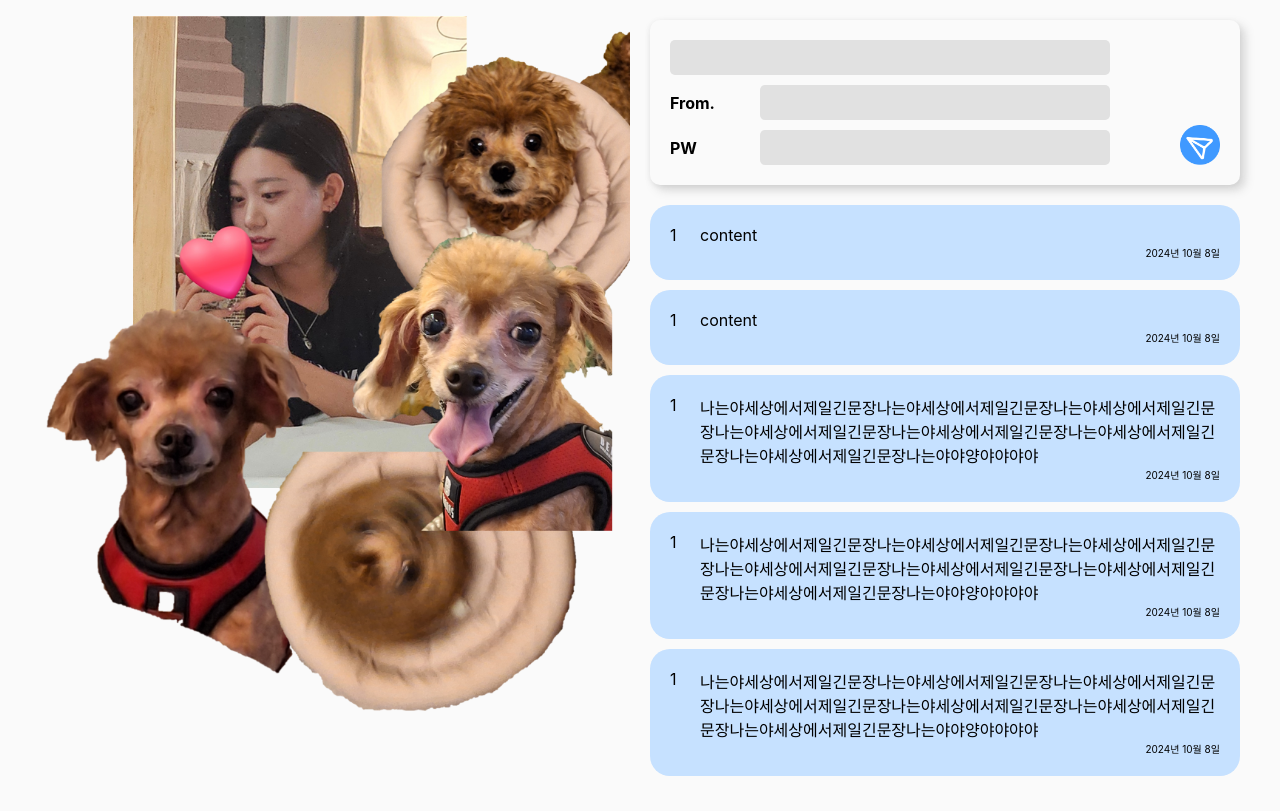
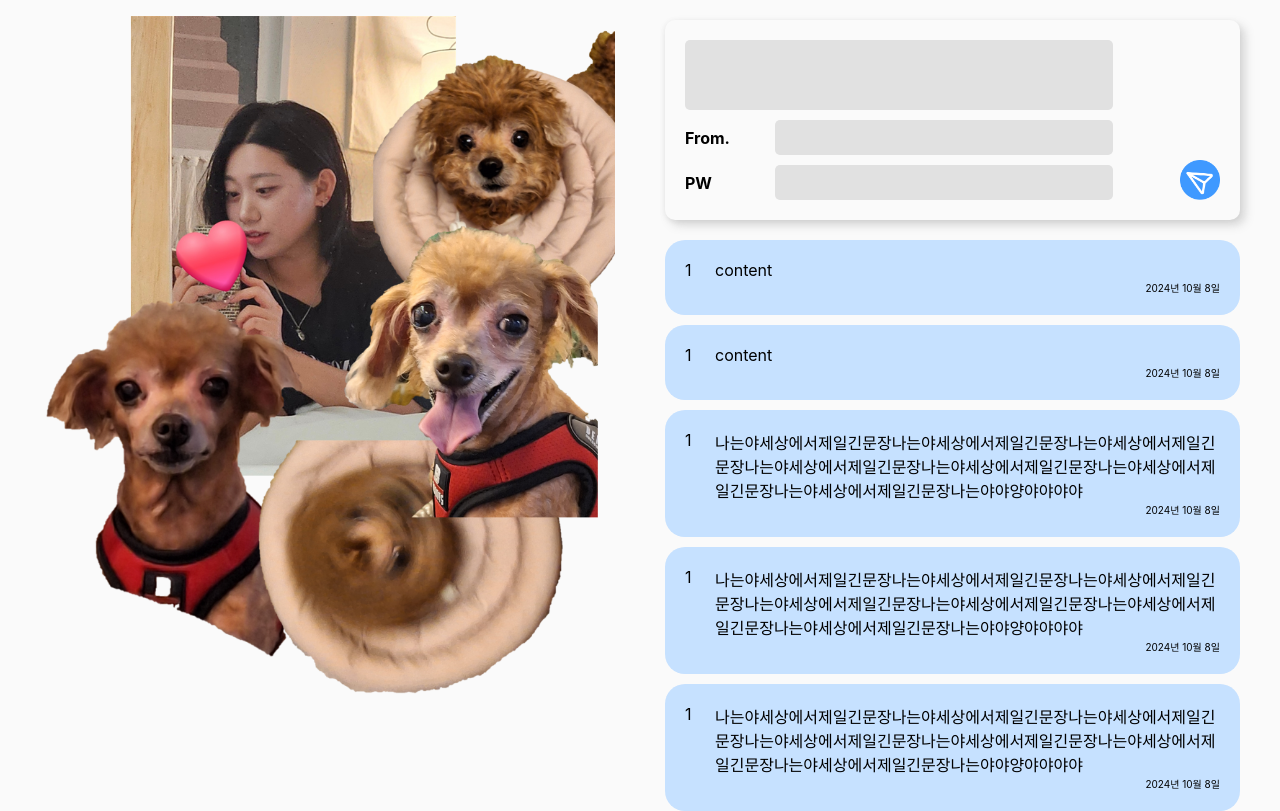
Before and after one commit to 7beunseo/BIrthDay-FE, a React (Vite) app: page / in a window 1280 px wide. Built offline with nearby package versions, Linux system fonts and the light colour scheme.

Commit message:
♻️ Refactor: message 입력 폼 textarea로 변경

```diff
--- a/src/components/Send.jsx
+++ b/src/components/Send.jsx
@@ -1,13 +1,14 @@
 import * as S from "../styles/SendStyle";
 import Input from "./Input";
 import sendButton from "../img/sendButton.png"
+import TextArea from "./TextArea";
 
 function Send() {
     return (
         <S.Send>
             <S.InputBox>
                 <S.From>
-                    <Input />
+                    <TextArea />
                 </S.From>
 
                 <S.From>
--- /dev/null
+++ b/src/components/TextArea.jsx
@@ -0,0 +1,11 @@
+import * as I from "../styles/InputStyle";
+
+function TextArea() {
+    return (
+        <>
+            <I.TextArea type="text" />
+        </>
+    );
+}
+
+export default TextArea;
--- a/src/styles/BirthStyle.js
+++ b/src/styles/BirthStyle.js
@@ -4,6 +4,7 @@ export const Birth = styled.div`
     display: flex;
     justify-content: space-between;
     padding: 0px 30px;
+    gap: 30px;
 `;
 
 export const BirthItem = styled.div`
--- a/src/styles/InputStyle.js
+++ b/src/styles/InputStyle.js
@@ -17,3 +17,23 @@ export const Input = styled.input`
         background-color: #E1E1E1;
     }
 `;
+
+export const TextArea = styled.textarea`
+    width: 100%;
+    padding: 10px;
+    border: 0px solid #ccc;
+    border-radius: 5px;
+    background-color: #E1E1E1;
+    height: 50px;
+    resize: none;
+
+    &:focus {
+        outline: none;
+        border: 0px solid #ccc; /
+        background-color: #E1E1E1;
+    }
+
+    &:hover {
+        background-color: #E1E1E1;
+    }
+`
```
